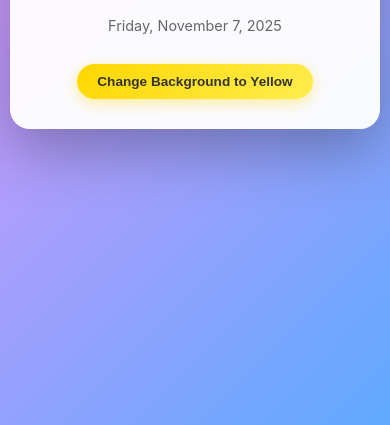
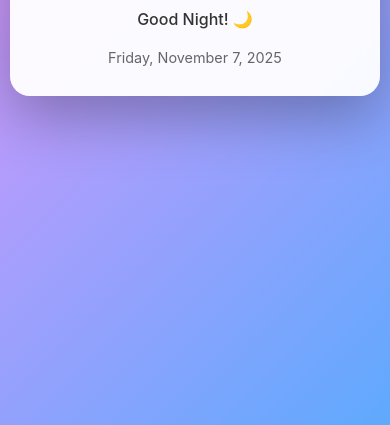
Before and after one commit to InsideAIanalytics/hello-world-app, a plain HTML site: page index.html in a window 390 px wide. Shown: the part 419-844 px from the top of the page. Drawn offline with Linux system fonts and the light colour scheme.

Commit message:
Revert "Add button to change background color to yellow"
This reverts commit 2d93ed7d521cf08ddf3d48c4014852231bfca13c.

```diff
--- a/index.html
+++ b/index.html
@@ -12,7 +12,6 @@
             <h1 class="heading">Good Morning World</h1>
             <p class="greeting" id="greeting"></p>
             <p class="date" id="date"></p>
-            <button class="bg-button" id="bgButton">Change Background to Yellow</button>
         </div>
     </div>
     <script src="script.js"></script>
--- a/script.js
+++ b/script.js
@@ -44,18 +44,3 @@ document.addEventListener('DOMContentLoaded', updateContent);
 
 // Update every minute to keep the greeting accurate
 setInterval(updateContent, 60000);
-
-// Function to change background color to yellow
-function changeBackgroundToYellow() {
-    document.body.style.background = '#ffd700';
-    document.body.style.backgroundSize = '100% 100%';
-    document.body.style.animation = 'none';
-}
-
-// Add event listener to the button
-document.addEventListener('DOMContentLoaded', function() {
-    const bgButton = document.getElementById('bgButton');
-    if (bgButton) {
-        bgButton.addEventListener('click', changeBackgroundToYellow);
-    }
-});
--- a/style.css
+++ b/style.css
@@ -74,32 +74,6 @@ body {
     animation: fadeIn 1.4s ease-in;
 }
 
-.bg-button {
-    margin-top: 30px;
-    padding: 12px 30px;
-    font-size: 1rem;
-    font-weight: 600;
-    color: #333;
-    background: linear-gradient(135deg, #ffd700 0%, #ffed4e 100%);
-    border: none;
-    border-radius: 25px;
-    cursor: pointer;
-    box-shadow: 0 4px 15px rgba(255, 215, 0, 0.4);
-    transition: all 0.3s ease;
-    animation: fadeIn 1.6s ease-in;
-}
-
-.bg-button:hover {
-    transform: translateY(-2px);
-    box-shadow: 0 6px 20px rgba(255, 215, 0, 0.6);
-    background: linear-gradient(135deg, #ffed4e 0%, #ffd700 100%);
-}
-
-.bg-button:active {
-    transform: translateY(0);
-    box-shadow: 0 2px 10px rgba(255, 215, 0, 0.4);
-}
-
 @keyframes fadeIn {
     from {
         opacity: 0;
@@ -128,11 +102,6 @@ body {
     .content {
         padding: 40px 30px;
     }
-
-    .bg-button {
-        padding: 10px 25px;
-        font-size: 0.9rem;
-    }
 }
 
 @media (max-width: 480px) {
@@ -155,9 +124,4 @@ body {
     body {
         padding: 10px;
     }
-
-    .bg-button {
-        padding: 10px 20px;
-        font-size: 0.85rem;
-    }
 }
```
